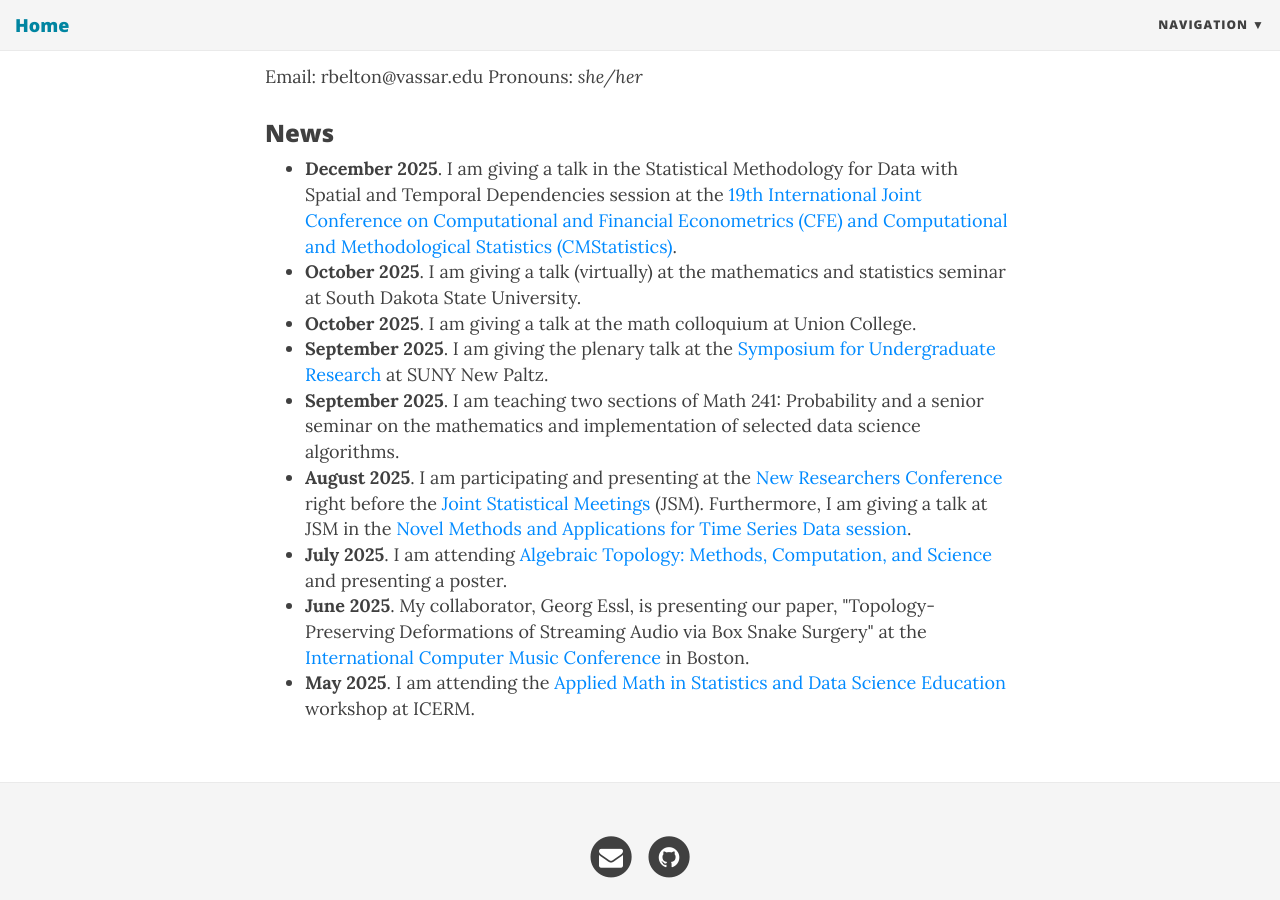
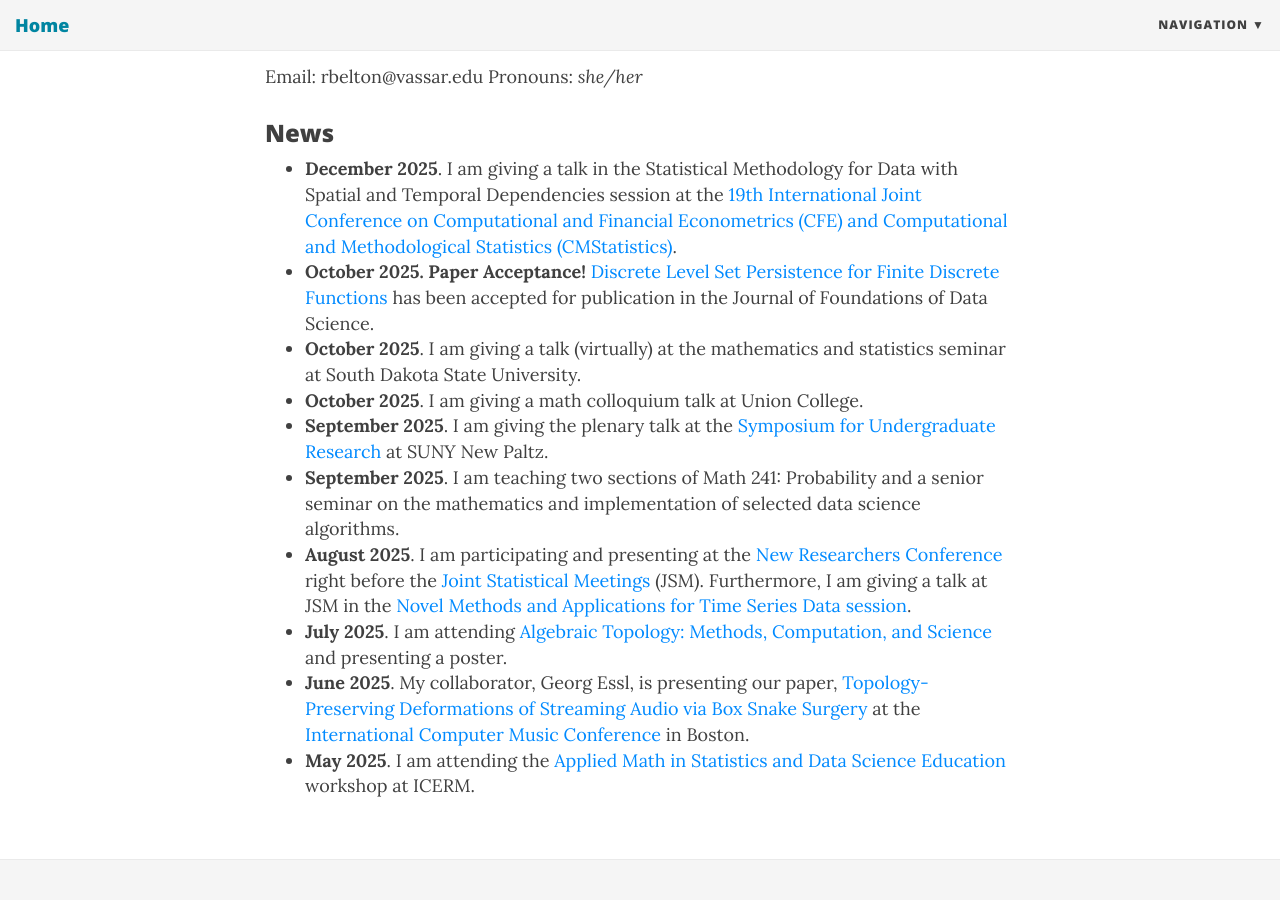
Before and after one commit to robinbelton/robinbelton.github.io, a Jekyll site: the page built from index.html, in a window 1280 px wide and 900 px high, scrolled down 717 px. Built offline with Jekyll 4.4.1, drawn with Linux system fonts in a browser that asks for light colours; nearby versions of some CDN libraries; the list of posts is cut into pages by our own code.

Commit message:
Edit home page

```diff
--- a/index.html
+++ b/index.html
@@ -19,12 +19,13 @@ Hello! I am an Assistant Professor in the Department of Mathematics and Statisti
 <h3>News</h3>
 <ul>
     <li><b>December 2025</b>. I am giving a talk in the Statistical Methodology for Data with Spatial and Temporal Dependencies session at the <a href = "https://www.cmstatistics.org//CFECMStatistics2025/index.php">19th International Joint Conference on Computational and Financial Econometrics (CFE) and Computational and Methodological Statistics (CMStatistics)</a>. </li>
+    <li><b>October 2025. Paper Acceptance!</b> <a href = "https://arxiv.org/pdf/2501.17794">Discrete Level Set Persistence for Finite Discrete Functions</a> has been accepted for publication in the Journal of Foundations of Data Science.</li>
     <li><b>October 2025</b>. I am giving a talk (virtually) at the mathematics and statistics seminar at South Dakota State University.</li>
-    <li><b>October 2025</b>. I am giving a talk at the math colloquium at Union College.</li>
+    <li><b>October 2025</b>. I am giving a math colloquium talk at Union College.</li>
     <li><b>September 2025</b>. I am giving the plenary talk at the <a href = "https://sites.google.com/view/sumrnp/home"> Symposium for Undergraduate Research</a> at SUNY New Paltz.</li>
     <li><b>September 2025</b>. I am teaching two sections of Math 241: Probability and a senior seminar on the mathematics and implementation of selected data science algorithms.</li>
     <li><b>August 2025</b>. I am participating and presenting at the <a href = "https://nrc2025.github.io/">New Researchers Conference</a> right before the <a href = "https://ww2.amstat.org/meetings/jsm/2025/">Joint Statistical Meetings</a> (JSM). Furthermore, I am giving a talk at JSM in the <a href = "https://ww3.aievolution.com/JSMAnnual2025/Events/pubSearchEvents?style=0">Novel Methods and Applications for Time Series Data session</a>.</li>
     <li><b>July 2025</b>. I am attending <a href = "https://comptag.github.io/atmcs11/">Algebraic Topology: Methods, Computation, and Science</a> and presenting a poster.</li>
-    <li><b>June 2025</b>. My collaborator, Georg Essl, is presenting our paper, "Topology-Preserving Deformations of Streaming Audio via Box Snake Surgery" at the <a href= "https://icmc2025.sites.northeastern.edu/papers/">International Computer Music Conference</a> in Boston.</li>
+    <li><b>June 2025</b>. My collaborator, Georg Essl, is presenting our paper, <a href = "https://robinbelton.github.io//ICMC_2025_StreamingDeformations_web.pdf">Topology-Preserving Deformations of Streaming Audio via Box Snake Surgery</a> at the <a href= "https://icmc2025.sites.northeastern.edu/papers/">International Computer Music Conference</a> in Boston.</li>
     <li><b>May 2025</b>. I am attending the <a href = "https://icerm.brown.edu/program/hot_topics_workshop/htw-25-amsdse">Applied Math in Statistics and Data Science Education</a> workshop at ICERM.</li>
 </ul>
```
